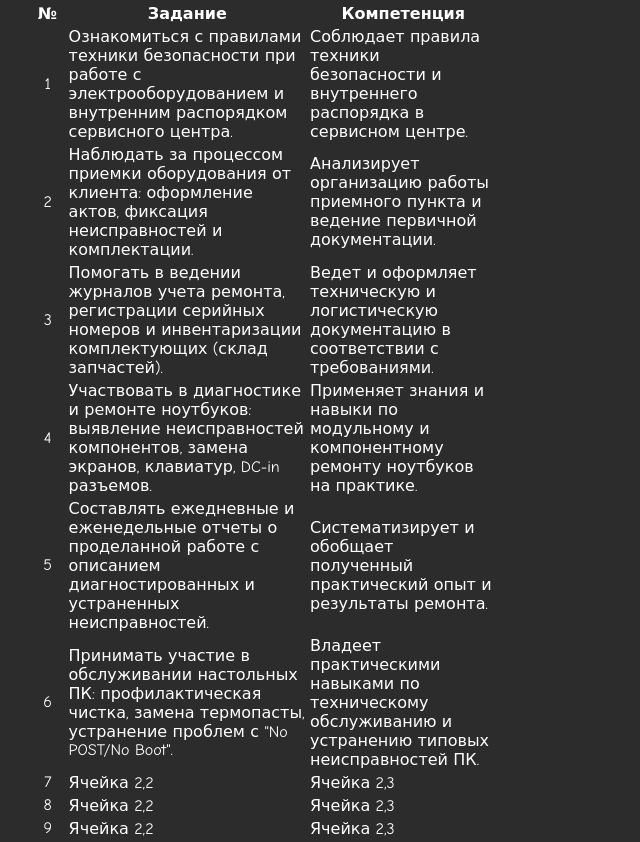
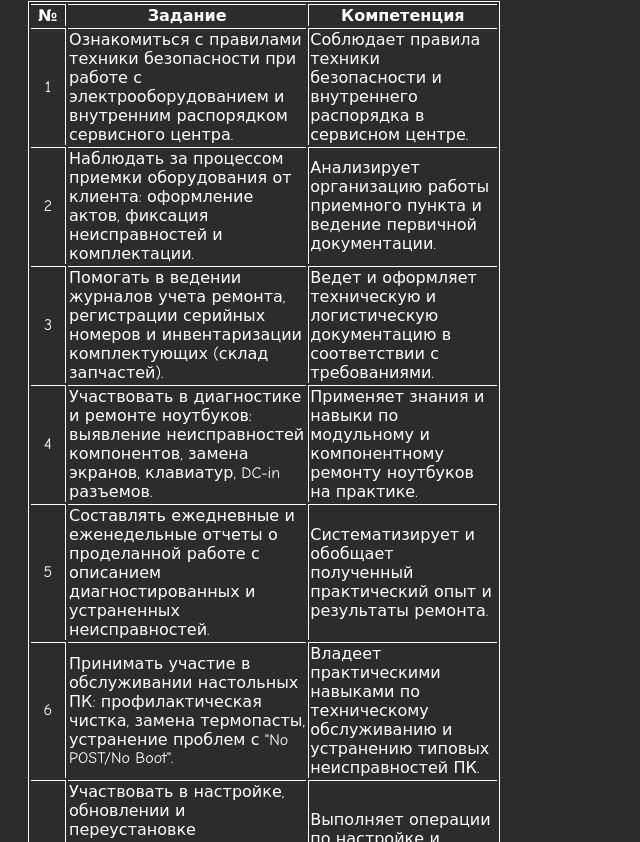
Before and after one commit to Invermoon/invermoons.github.io, a plain HTML site: page index.html in a window 1280 px wide. Shown: the part 163-1005 px from the top of the page, without its empty margins (0-640 px from the left). Drawn offline with Linux system fonts and the light colour scheme.

Commit message:
the finished table

```diff
--- a/index.html
+++ b/index.html
@@ -14,7 +14,8 @@
                 text-align: center
             }
             .practice-tasks {
-                margin: 3%
+                margin: 3%;
+                border: 1px solid;
             }
             .tasktables {
                 width: 40%;
@@ -24,14 +25,19 @@
                 width: 5%;
                 margin: 0 auto;
                 text-align: center;
+                border-top: 1px solid;
+                border-right: 1px solid;
             }
             .celltask   {
                 width: 15%;
                 margin: 0 auto;
+                border-top: 1px solid;
             }
             .cellcompetence {
                 width: 15%;
                 margin: 0 auto;
+                border-top: 1px solid;
+                border-left: 1px solid;
             }
 
 
@@ -59,48 +65,48 @@
                     <tbody>
                         <tr>
                             <td class="cellnumber">1</td>
-                            <td class="stringtable">Ознакомиться с правилами техники безопасности при работе с электрооборудованием и внутренним распорядком сервисного центра.</td>
-                            <td class="stringtable">Соблюдает правила техники безопасности и внутреннего распорядка в сервисном центре.</td>
+                            <td class="celltask">Ознакомиться с правилами техники безопасности при работе с электрооборудованием и внутренним распорядком сервисного центра.</td>
+                            <td class="cellcompetence">Соблюдает правила техники безопасности и внутреннего распорядка в сервисном центре.</td>
                         </tr>
                         <tr>
                             <td class="cellnumber">2</td>
-                            <td>Наблюдать за процессом приемки оборудования от клиента: оформление актов, фиксация неисправностей и комплектации.</td>
-                            <td>Анализирует организацию работы приемного пункта и ведение первичной документации.</td>
+                            <td class="celltask">Наблюдать за процессом приемки оборудования от клиента: оформление актов, фиксация неисправностей и комплектации.</td>
+                            <td class="cellcompetence">Анализирует организацию работы приемного пункта и ведение первичной документации.</td>
                         </tr>
                         <tr>
                             <td class="cellnumber">3</td>
-                            <td>Помогать в ведении журналов учета ремонта, регистрации серийных номеров и инвентаризации комплектующих (склад запчастей).</td>
-                            <td>Ведет и оформляет техническую и логистическую документацию в соответствии с требованиями.</td>
+                            <td class="celltask">Помогать в ведении журналов учета ремонта, регистрации серийных номеров и инвентаризации комплектующих (склад запчастей).</td>
+                            <td class="cellcompetence">Ведет и оформляет техническую и логистическую документацию в соответствии с требованиями.</td>
                         </tr>
                         <tr>
                             <td class="cellnumber">4</td>
-                            <td>Участвовать в диагностике и ремонте ноутбуков: выявление неисправностей компонентов, замена экранов, клавиатур, DC-in разъемов.</td>
-                            <td>Применяет знания и навыки по модульному и компонентному ремонту ноутбуков на практике.</td>
+                            <td class="celltask">Участвовать в диагностике и ремонте ноутбуков: выявление неисправностей компонентов, замена экранов, клавиатур, DC-in разъемов.</td>
+                            <td class="cellcompetence">Применяет знания и навыки по модульному и компонентному ремонту ноутбуков на практике.</td>
                         </tr>
                         <tr>
                             <td class="cellnumber">5</td>
-                            <td>Составлять ежедневные и еженедельные отчеты о проделанной работе с описанием диагностированных и устраненных неисправностей.</td>
-                            <td>Систематизирует и обобщает полученный практический опыт и результаты ремонта.</td>
+                            <td class="celltask">Составлять ежедневные и еженедельные отчеты о проделанной работе с описанием диагностированных и устраненных неисправностей.</td>
+                            <td class="cellcompetence">Систематизирует и обобщает полученный практический опыт и результаты ремонта.</td>
                         </tr>
                         <tr>
                             <td class="cellnumber">6</td>
-                            <td>Принимать участие в обслуживании настольных ПК: профилактическая чистка, замена термопасты, устранение проблем с "No POST/No Boot".</td>
-                            <td>Владеет практическими навыками по техническому обслуживанию и устранению типовых неисправностей ПК.</td>
+                            <td class="celltask">Принимать участие в обслуживании настольных ПК: профилактическая чистка, замена термопасты, устранение проблем с "No POST/No Boot".</td>
+                            <td class="cellcompetence">Владеет практическими навыками по техническому обслуживанию и устранению типовых неисправностей ПК.</td>
                         </tr>
                         <tr>
                             <td class="cellnumber">7</td>
-                            <td>Ячейка 2,2</td>
-                            <td>Ячейка 2,3</td>
+                            <td class="celltask">Участвовать в настройке, обновлении и переустановке операционных систем (Windows/macOS) и необходимого клиентского программного обеспечения.</td>
+                            <td class="cellcompetence">Выполняет операции по настройке и обслуживанию программного обеспечения и ОС.</td>
                         </tr>
                         <tr>
                             <td class="cellnumber">8</td>
-                            <td>Ячейка 2,2</td>
-                            <td>Ячейка 2,3</td>
+                            <td class="celltask">Наблюдать за процессами диагностики сложных неисправностей (например, проблемы с питанием на материнской плате) с использованием лабораторного оборудования (осциллограф, программатор).</td>
+                            <td class="cellcompetence">Анализирует процессы диагностики на компонентном уровне и работу с измерительным оборудованием.</td>
                         </tr>
                         <tr>
                             <td class="cellnumber">9</td>
-                            <td>Ячейка 2,2</td>
-                            <td>Ячейка 2,3</td>
+                            <td class="celltask">Изучить методики ремонта и техническую документацию (схемы) на типовые модели ноутбуков и моноблоков, используемые в работе.</td>
+                            <td class="cellcompetence">Читает и анализирует структурные и принципиальные схемы электронных устройств.</td>
                         </tr>
                     </tbody>
                 </table>
```
